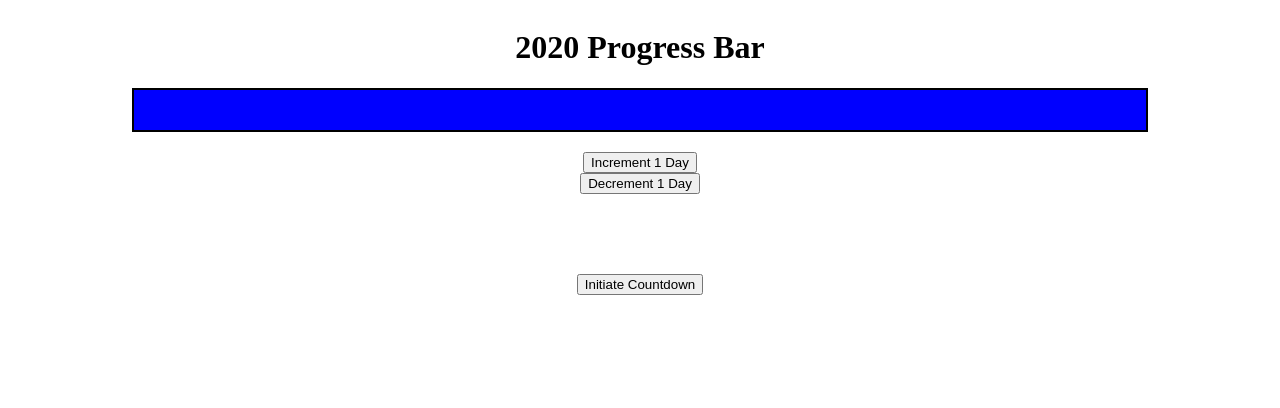
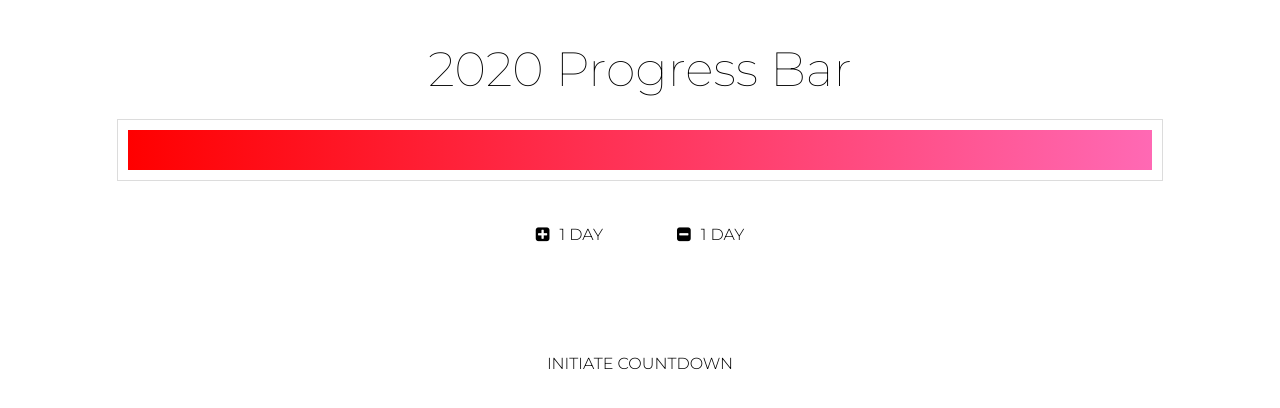
Before and after one commit to kmcgrady/goodbye-2020, a plain HTML site: page index.html in a window 1280 px wide. Drawn offline with nearby package versions, Linux system fonts and the light colour scheme.

Commit message:
Played with styling

```diff
--- a/index.html
+++ b/index.html
@@ -1,29 +1,39 @@
 <!DOCTYPE html>
 <html lang="en">
   <head>
-	<meta charset="utf-8">
+    <meta charset="utf-8" />
     <title>Goodbye 2020!</title>
-
-	<link rel="stylesheet" media="screen" href="style.css">
-
-	<meta name="viewport" content="width=device-width, initial-scale=1.0">
-	<meta name="robots" content="all">
+    <link
+      href="//maxcdn.bootstrapcdn.com/font-awesome/4.1.0/css/font-awesome.min.css"
+      rel="stylesheet"
+    />
+    <link rel="stylesheet" media="screen" href="style.css" />
+    <link
+      rel="stylesheet"
+      href="https://cdnjs.cloudflare.com/ajax/libs/font-awesome/4.7.0/css/font-awesome.min.css"
+    />
+    <meta name="viewport" content="width=device-width, initial-scale=1.0" />
+    <meta name="robots" content="all" />
   </head>
   <body>
-	<div id="page-wrapper">
+    <div class="page-wrapper">
       <h1>2020 Progress Bar</h1>
       <div class="progress-bar">
         <div class="progress-bar-progress"></div>
       </div>
-		<button id="increment">Increment 1 Day</button>
-		<button id="decrement">Decrement 1 Day</button>
-		<div id="countdown">
-
+      <div class="btn-container">
+        <button class="btn" id="increment"><i class="fa fa-plus-square"></i>1 Day</button>
+        <button class="btn" id="decrement"><i class="fa fa-minus-square"></i>1 Day</button>
       </div>
-		<button id="initiateCountdown">Initiate Countdown</button>
+      <div id="countdown" class="countdown"></div>
+      <button class="btn" id="initiateCountdown">Initiate Countdown</button>
     </div>
 
-<script src="https://code.jquery.com/jquery-3.5.1.min.js" integrity="sha256-9/aliU8dGd2tb6OSsuzixeV4y/faTqgFtohetphbbj0=" crossorigin="anonymous"></script>
+    <script
+      src="https://code.jquery.com/jquery-3.5.1.min.js"
+      integrity="sha256-9/aliU8dGd2tb6OSsuzixeV4y/faTqgFtohetphbbj0="
+      crossorigin="anonymous"
+    ></script>
     <script type="text/javascript" src="index.js"></script>
   </body>
 </html>
--- a/style.css
+++ b/style.css
@@ -1,4 +1,15 @@
-#page-wrapper {
+@import url('https://fonts.googleapis.com/css2?family=Montserrat:wght@100;300&display=swap');
+
+body {
+  font-family: 'Montserrat', sans-serif;
+}
+
+h1 {
+  font-size: 3em;
+  font-weight: 100;
+}
+
+.page-wrapper {
   display: flex;
   flex-direction: column;
   align-items: center;
@@ -6,20 +17,35 @@
 }
 
 .progress-bar {
-  width: 80%;
+  width: 80vw;
   height: 40px;
-  border: 2px solid black;
-  margin-bottom: 20px;
+  margin-bottom: 40px;
+  outline: 1px solid #dcdcdc;
+  outline-offset: 10px;
 }
 
 .progress-bar-progress {
-  background-color: blue;
-  /* width: 80%; */
+  background: linear-gradient(to right, red , hotpink);
   height: 40px;
 }
 
-#countdown {
-  font-size: 80px;
+.countdown {
   height: 80px;
   text-align: center;
 }
+
+.btn {
+  font-size: 1em;
+  font-family: 'Montserrat', sans-serif;
+  font-weight: 300;
+  text-transform: uppercase;
+  padding: 15px;
+  border-radius: 25px;
+  border: none;
+  background: none;
+  margin: 0 20px;
+}
+
+.fa {
+  padding-right: 10px;
+}
```
Lines whose indentation alone changed are shown as unchanged.
